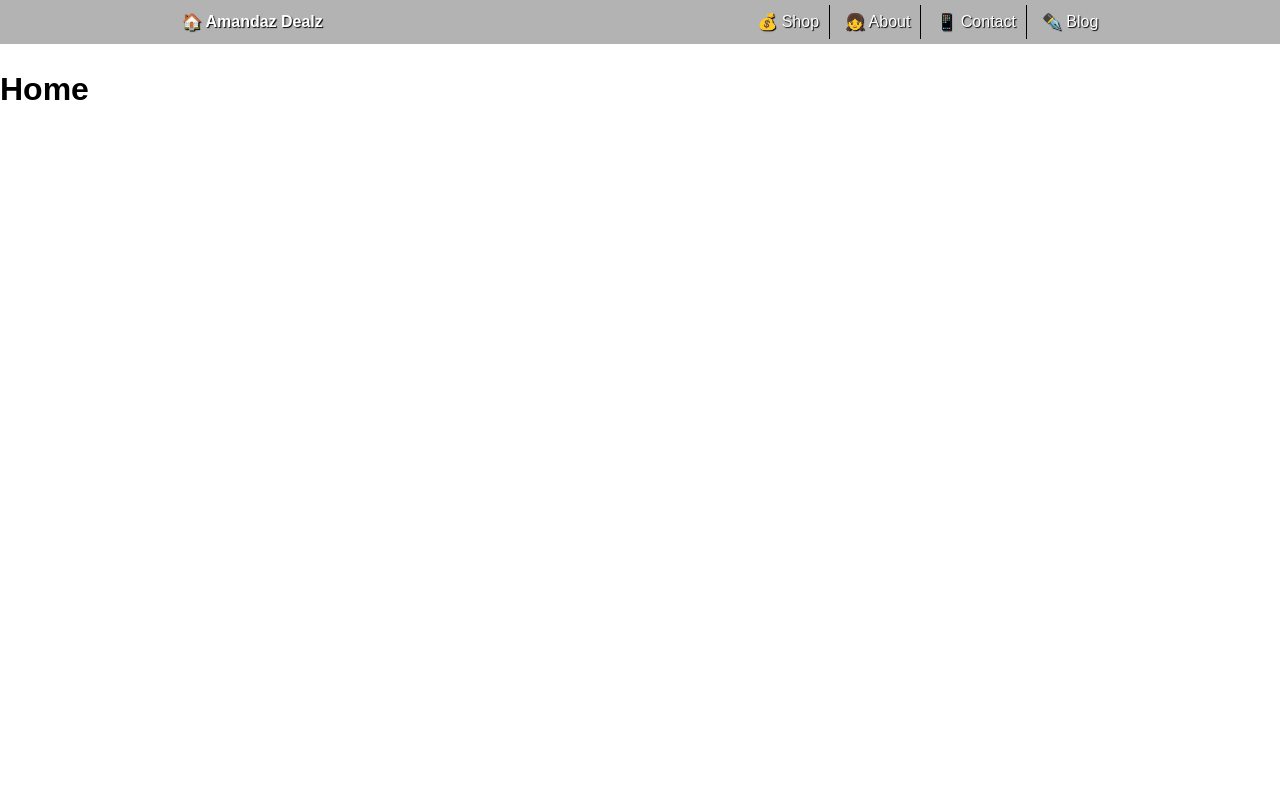
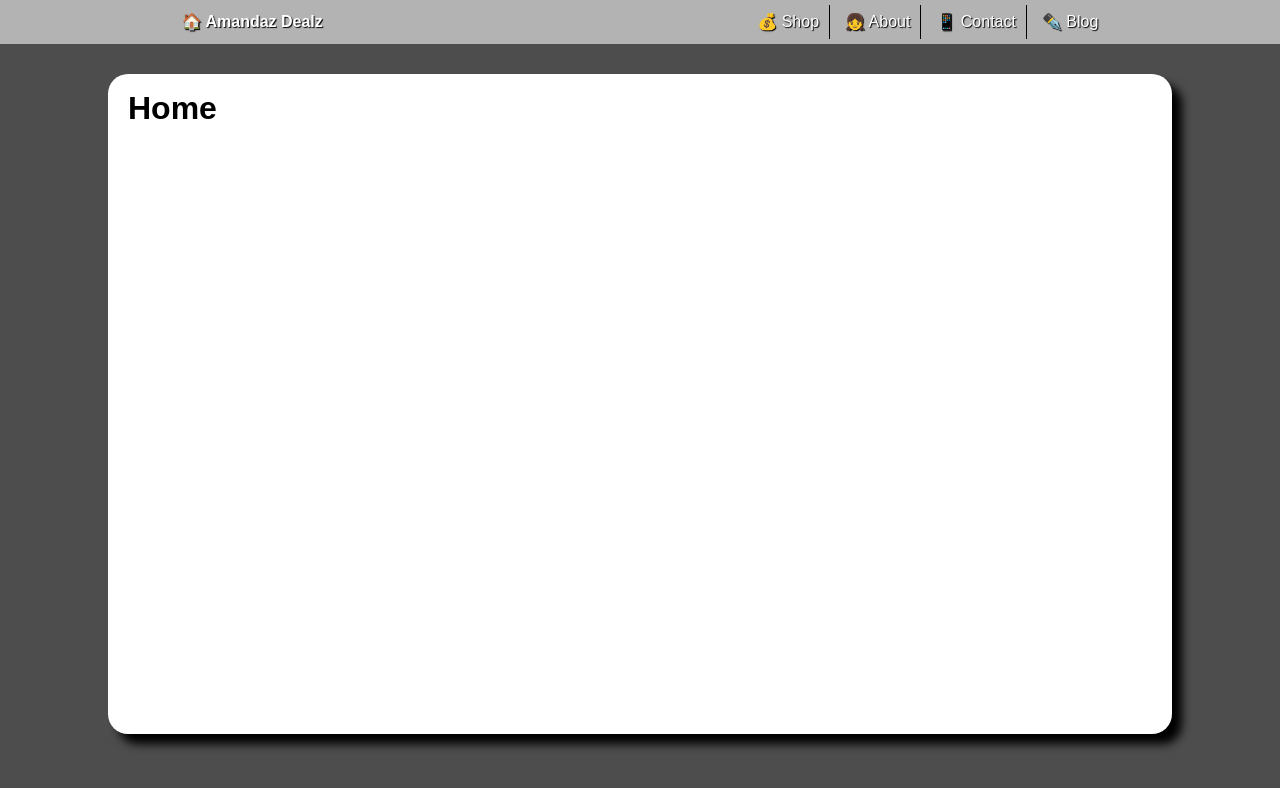
Before and after one commit to mastapegs/amandazdealz, a Gatsby site: page / in a window 1280 px wide. Built offline with nearby package versions, Linux system fonts and the light colour scheme; Gatsby itself is replaced by a stand-in of ours.

Commit message:
more decorative styling

```diff
--- a/src/components/Layout.css
+++ b/src/components/Layout.css
@@ -2,4 +2,5 @@ body {
   font: 16px/1.5 sans-serif;
   margin: 0;
   padding: 0;
+  background: hsl(0, 0%, 30%);
 }
--- a/src/components/Layout.js
+++ b/src/components/Layout.js
@@ -13,7 +13,7 @@ const Layout = ({ children: page }) => {
         </div>
         <Navigation />
       </header>
-      <main>
+      <main className={styles.main}>
         {page}
       </main>
     </>
--- a/src/components/Layout.module.css
+++ b/src/components/Layout.module.css
@@ -16,3 +16,17 @@
   text-decoration: none;
   text-shadow: 1px 1px 1px black;
 }
+
+.main {
+  width: 80%;
+  margin: 30px auto;
+  background: white;
+  height: 80vh;
+  padding: 10px 20px;
+  border-radius: 20px;
+  box-shadow: 10px 10px 10px;
+}
+
+.main h1 {
+  margin: 0;
+}
```
